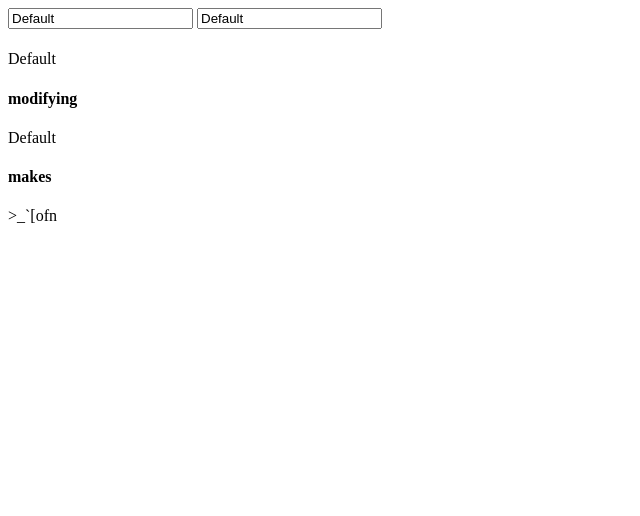
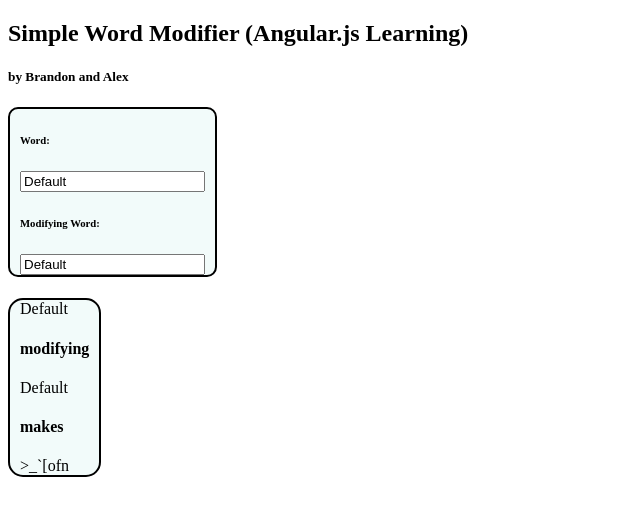
Before and after one commit to MODuser2013/AngularLearning, a plain HTML site: page index.html in a window 1280 px wide. Shown: the whole page, without its empty margins (0-640 px from the left). Drawn offline with Linux system fonts and the light colour scheme.

Commit message:
changed CSS

```diff
--- a/code.js
+++ b/code.js
@@ -18,4 +18,6 @@
                }
                return result;
            };
+
+
        });
--- a/index.html
+++ b/index.html
@@ -2,7 +2,26 @@
 <html ng-app="encryptApp">
 <head>
     <title></title>
-
+     <style>
+         #generator {
+             background: #f2fbfa;
+             border: #dfe8e7;
+             border:2px solid;
+             border-radius:10px;
+             display: inline-block;
+             padding-left: 10px;
+             padding-right: 10px;
+         }
+      #results {
+          background: #f2fbfa;
+          border: #c7d0cf;
+          border:2px solid;
+          border-radius:15px;
+          display: inline-block;
+          padding-left: 10px;
+          padding-right: 10px;
+      }
+     </style>
 
 
 </head>
@@ -10,14 +29,23 @@
 <script src="angular.min.js"></script>
 <script src="code.js"></script>
 <div ng-controller="encryptController">
+    <h2>Simple Word Modifier (Angular.js Learning)</h2>
+    <h5>by Brandon and Alex</h5>
+    <p>   </p>
+    <div id="generator">
+    <h6>Word:</h6>
  <input type="text" ng-model="data.phrase" default = "Default">
+    <h6>Modifying Word:</h6>
  <input type="text" ng-model="data.mod" default = "Default">
+    </div>
     <h4> </h4>
+    <div id="results">
     {{data.mod}}
     <h4>modifying</h4>
     {{data.phrase}}
     <h4>makes</h4>
     {{data.modify()}}
+    </div>
 </div>
 </body>
 </html>
```
